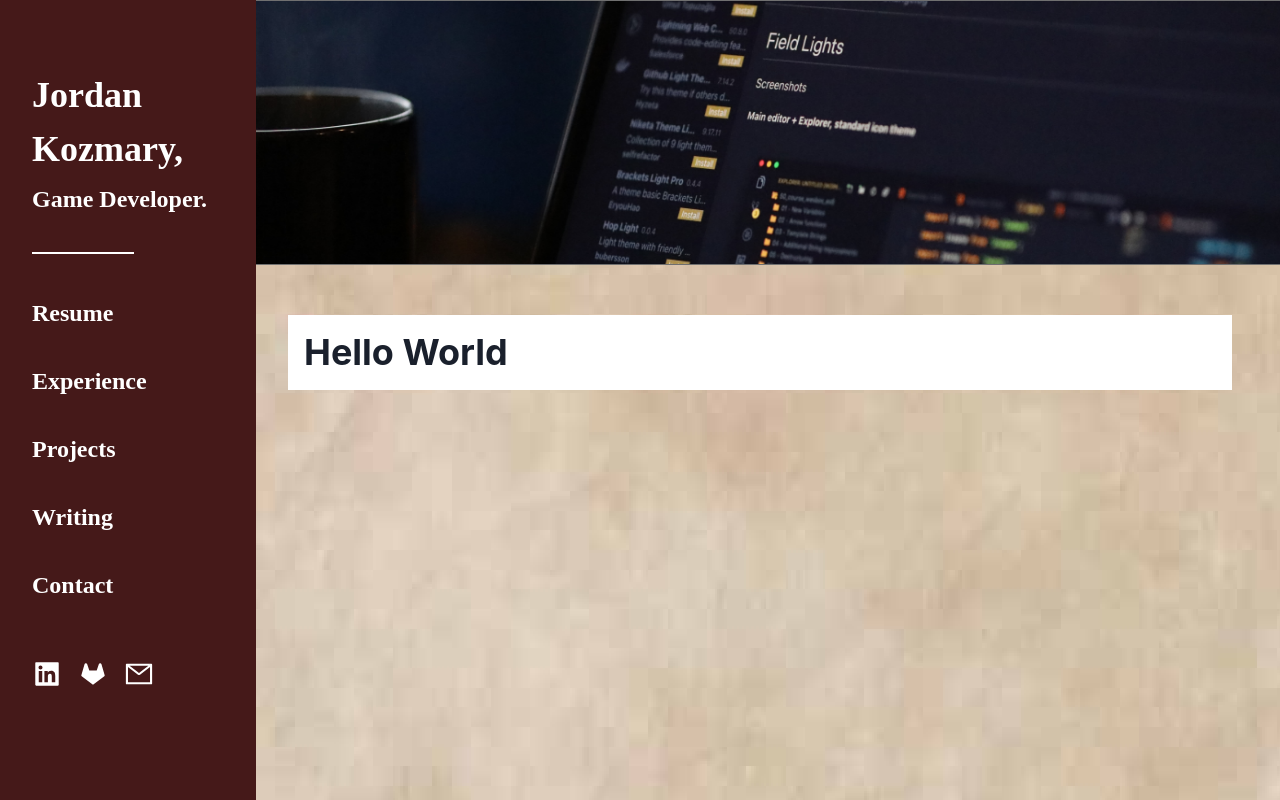
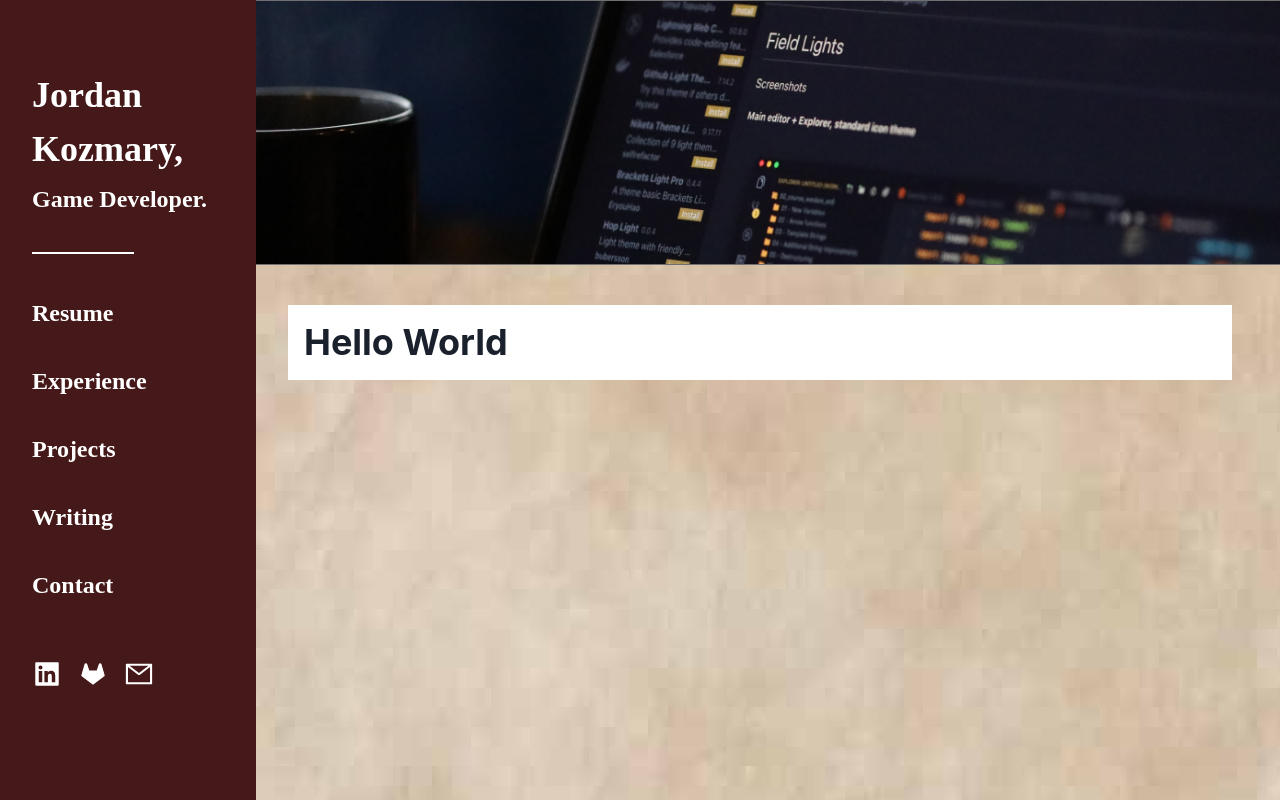
Before and after one commit to terminaltraces/ragbinder-portfolio, a Next.js app: page / in a window 1280 px wide. Shown: the top 800 px of the page. Built offline with nearby package versions, Linux system fonts and the light colour scheme; a web font is replaced by a local one.

Commit message:
Adjustment to spacing for page data and header.

```diff
--- a/src/components/layout.tsx
+++ b/src/components/layout.tsx
@@ -62,7 +62,7 @@ export default function Layout({ children }) {
         ml={{ base: 0, md: 72 }}
         mr={{ base: 0, md: 12 }}
         position="relative"
-        top={{base: "25px", md: "50px"}}
+        top={{base: "25px", md: "40px"}}
         p="4"
         bg="white">
         {children}
```
